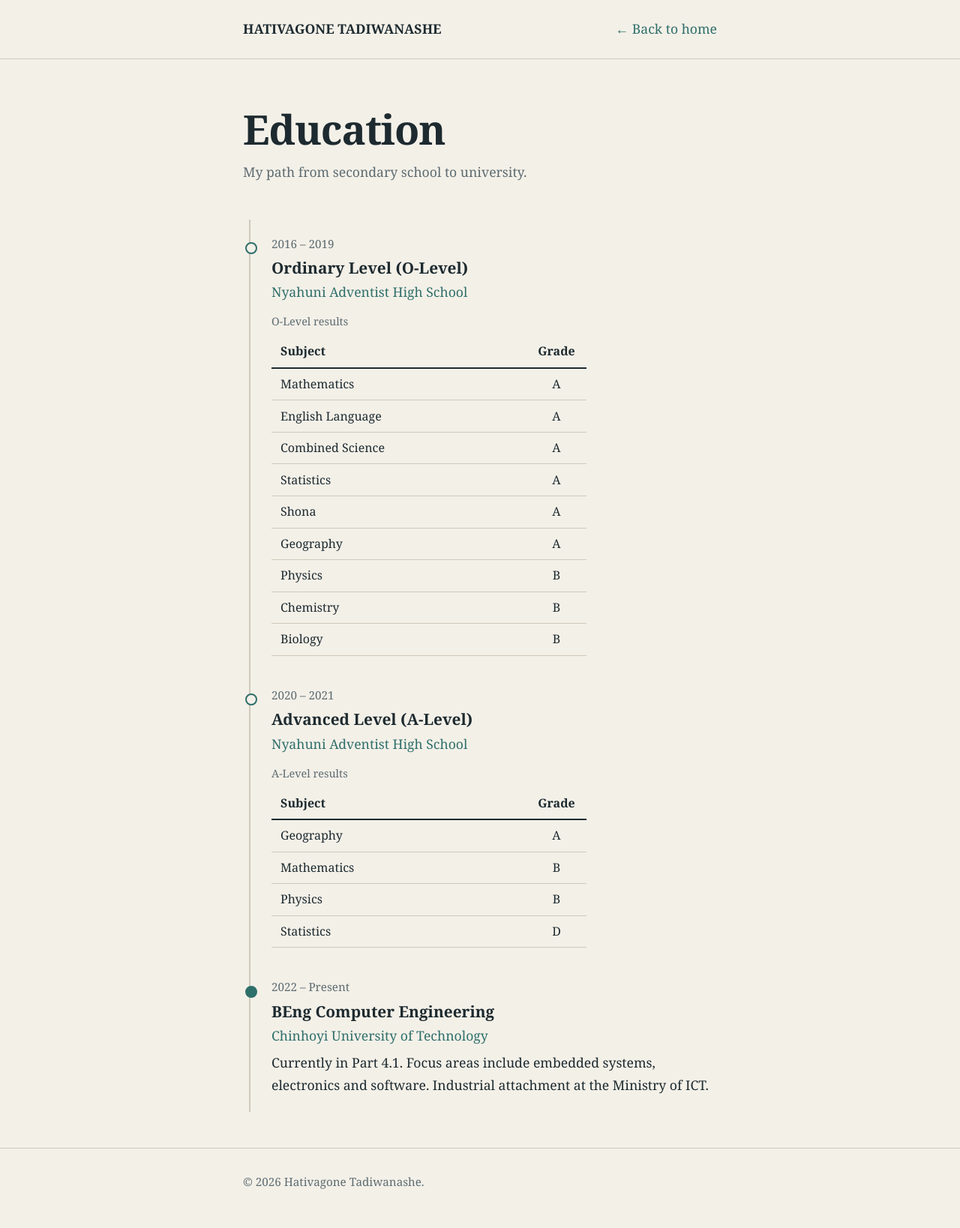
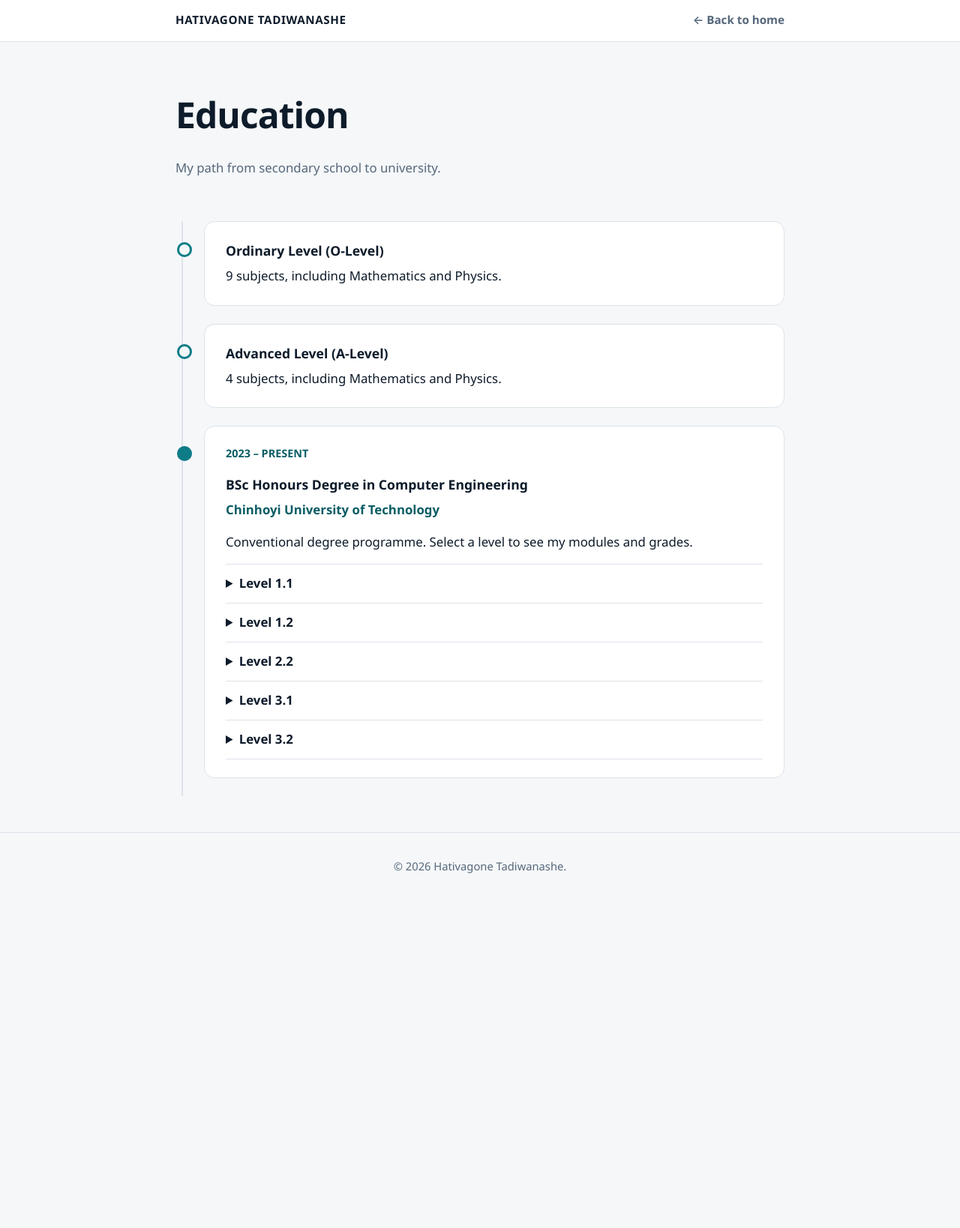
Before and after one commit to hativagone/TADY, a plain HTML site: page education.html in a window 1280 px wide. Shown: the whole page at 75% size. After the commit the page ends 1216 px from the top, so only its background shows below. Drawn offline with Linux system fonts and the light colour scheme.

Commit message:
Add files via upload

```diff
--- a/education.html
+++ b/education.html
@@ -4,136 +4,117 @@
   <meta charset="UTF-8">
   <meta name="viewport" content="width=device-width, initial-scale=1">
   <title>Education | Hativagone Tadiwanashe</title>
-  <style>
-    :root {
-      --paper: #f3f0e8;
-      --ink: #1d2a2f;
-      --muted: #5d6b70;
-      --accent: #2f6f6a;
-      --line: #cfc9ba;
-    }
-    * { box-sizing: border-box; }
-    body {
-      margin: 0;
-      background: var(--paper);
-      color: var(--ink);
-      font-family: Georgia, "Times New Roman", serif;
-      font-size: 1.1rem;
-      line-height: 1.7;
-    }
-    a { color: var(--accent); }
-    a:focus-visible { outline: 3px solid var(--accent); outline-offset: 3px; }
-    .wrap { max-width: 680px; margin: 0 auto; padding: 0 1.5rem; }
-
-    nav { padding: 1.5rem 0; border-bottom: 1px solid var(--line); }
-    nav .wrap { display: flex; justify-content: space-between; flex-wrap: wrap; gap: 1rem; }
-    nav a { text-decoration: none; }
-
-    header { padding: 4rem 0 2rem; }
-    h1 { font-size: clamp(2.2rem, 7vw, 3.4rem); line-height: 1.1; margin: 0 0 0.75rem; letter-spacing: -0.02em; }
-    .intro { color: var(--muted); margin: 0; }
-
-    /* Timeline: the vertical line shows the order from secondary to university */
-    .timeline { border-left: 2px solid var(--line); margin: 1rem 0 3rem 0.5rem; padding-left: 1.75rem; }
-    .entry { position: relative; padding: 1.25rem 0; }
-    .entry::before {
-      content: ""; position: absolute; left: calc(-1.75rem - 7px); top: 1.9rem;
-      width: 12px; height: 12px; border-radius: 50%;
-      background: var(--paper); border: 2px solid var(--accent);
-    }
-    .entry.current::before { background: var(--accent); }
-    .years { color: var(--muted); font-size: 0.95rem; margin: 0; }
-    .entry h2 { font-size: 1.3rem; margin: 0.1rem 0 0; }
-    .school { margin: 0; color: var(--accent); }
-    .entry p.detail { margin: 0.4rem 0 0; }
-
-    /* Results tables */
-    .table-scroll { overflow-x: auto; margin-top: 0.75rem; }
-    table.grades { border-collapse: collapse; width: 100%; max-width: 420px; font-size: 1rem; }
-    .grades caption { text-align: left; color: var(--muted); font-size: 0.9rem; padding-bottom: 0.4rem; }
-    .grades th, .grades td { text-align: left; padding: 0.45rem 0.75rem; border-bottom: 1px solid var(--line); }
-    .grades thead th { border-bottom: 2px solid var(--ink); }
-    .grades td:last-child, .grades th:last-child { text-align: center; width: 5rem; }
-
-    footer { padding: 2rem 0 3rem; color: var(--muted); font-size: 0.95rem; border-top: 1px solid var(--line); }
-  </style>
+  <link rel="stylesheet" href="style.css">
 </head>
 <body>
-
-  <nav>
-    <div class="wrap">
-      <strong>HATIVAGONE TADIWANASHE</strong>
-      <a href="index.html">&larr; Back to home</a>
+  <header class="topbar">
+    <div class="wrap"><span class="brand">HATIVAGONE TADIWANASHE</span><nav><a href="index.html">&larr; Back to home</a></nav></div>
+  </header>
+  <main class="wrap">
+    <div class="page-title">
+      <h1>Education</h1>
+      <p class="muted">My path from secondary school to university.</p>
     </div>
-  </nav>
-
-  <main class="wrap">
-    <header>
-      <h1>Education</h1>
-      <p class="intro">My path from secondary school to university.</p>
-    </header>
-
-    <!-- EDIT: replace every school name, year and detail below with your real ones.
-         To add another stage, copy one whole <div class="entry"> block and paste it. -->
     <div class="timeline">
-
       <div class="entry">
-        <p class="years">2016 – 2019</p>
-        <h2>Ordinary Level (O-Level)</h2>
-        <p class="school">Nyahuni Adventist High School</p>
-        <!-- EDIT: put your real subjects and grades. Copy a <tr> line to add a subject. -->
+        <div class="card">
+          <h3>Ordinary Level (O-Level)</h3>
+          <!-- EDIT: add your school name, years and grades -->
+          <p>9 subjects, including Mathematics and Physics.</p>
+        </div>
+      </div>
+      <div class="entry">
+        <div class="card">
+          <h3>Advanced Level (A-Level)</h3>
+          <!-- EDIT: add your school name, years and grades -->
+          <p>4 subjects, including Mathematics and Physics.</p>
+        </div>
+      </div>
+      <div class="entry current">
+        <div class="card">
+          <p class="years">2023 &ndash; PRESENT</p>
+          <h3>BSc Honours Degree in Computer Engineering</h3>
+          <p class="school">Chinhoyi University of Technology</p>
+          <p>Conventional degree programme. Select a level to see my modules and grades.</p>
+        <details>
+          <summary>Level 1.1</summary>
           <div class="table-scroll">
             <table class="grades">
-            <caption>O-Level results</caption>
-            <thead><tr><th scope="col">Subject</th><th scope="col">Grade</th></tr></thead>
+              <caption>Level 1.1 modules and grades</caption>
+              <thead><tr><th scope="col">Module</th><th scope="col">Grade</th></tr></thead>
               <tbody>
-              <tr><td>Mathematics</td><td>A</td></tr>
-              <tr><td>English Language</td><td>A</td></tr>
-              <tr><td>Combined Science</td><td>A</td></tr>
-              <tr><td>Statistics</td><td>A</td></tr>
-              <tr><td>Shona</td><td>A</td></tr>
-              <tr><td>Geography</td><td>A</td></tr>
-              <tr><td>Physics</td><td>B</td></tr>
-              <tr><td>Chemistry</td><td>B</td></tr>
-              <tr><td>Biology</td><td>B</td></tr>
+              <tr><td>Communication and Information Technology</td><td>A</td></tr>
+              <tr><td>Single Variable Calculus</td><td>B</td></tr>
+              <tr><td>Engineering Drawing</td><td>C</td></tr>
+              <tr><td>Engineering Physics</td><td>B</td></tr>
               </tbody>
             </table>
           </div>
-      </div>
-
-      <div class="entry">
-        <p class="years">2020 – 2021</p>
-        <h2>Advanced Level (A-Level)</h2>
-        <p class="school">Nyahuni Adventist High School</p>
-        <!-- EDIT: put your real subjects and grades. Copy a <tr> line to add a subject. -->
+        </details>
+        <details>
+          <summary>Level 1.2</summary>
           <div class="table-scroll">
             <table class="grades">
-            <caption>A-Level results</caption>
-            <thead><tr><th scope="col">Subject</th><th scope="col">Grade</th></tr></thead>
+              <caption>Level 1.2 modules and grades</caption>
+              <thead><tr><th scope="col">Module</th><th scope="col">Grade</th></tr></thead>
               <tbody>
-               <tr><td>Geography</td><td>A</td></tr>
-              <tr><td>Mathematics</td><td>B</td></tr>
-              <tr><td>Physics</td><td>B</td></tr>
-               <tr><td>Statistics</td><td>D</td></tr>
-
+              <tr><td>Discrete Mathematics</td><td>B</td></tr>
+              <tr><td>Computer Organization and Architecture</td><td>C</td></tr>
+              <tr><td>Multi-Variable Calculus</td><td>C</td></tr>
+              <tr><td>Introduction to Manufacturing Processes</td><td>B</td></tr>
               </tbody>
             </table>
           </div>
+        </details>
+        <details>
+          <summary>Level 2.2</summary>
+          <div class="table-scroll">
+            <table class="grades">
+              <caption>Level 2.2 modules and grades</caption>
+              <thead><tr><th scope="col">Module</th><th scope="col">Grade</th></tr></thead>
+              <tbody>
+              <tr><td>Fundamentals of Engineering, Electromagnetics and Semi-Conductor Devices</td><td>B</td></tr>
+              <tr><td>Digital Electronics and Logic Design</td><td>C</td></tr>
+              <tr><td>Engineering Numerical Analysis and Modelling</td><td>C</td></tr>
+              <tr><td>Engineering Design Principles</td><td>A</td></tr>
+              </tbody>
+            </table>
           </div>
-
-      <div class="entry current">
-        <p class="years">2022 – Present</p>
-        <h2>BEng Computer Engineering</h2>
-        <p class="school">Chinhoyi University of Technology</p>
-        <p class="detail">Currently in Part 4.1. Focus areas include embedded systems, electronics and software. Industrial attachment at the Ministry of ICT.</p>
+        </details>
+        <details>
+          <summary>Level 3.1</summary>
+          <div class="table-scroll">
+            <table class="grades">
+              <caption>Level 3.1 modules and grades</caption>
+              <thead><tr><th scope="col">Module</th><th scope="col">Grade</th></tr></thead>
+              <tbody>
+              <tr><td>Microprocessors and Microcontrollers Interfacing</td><td>C</td></tr>
+              <tr><td>Object Oriented Programming</td><td>B</td></tr>
+              <tr><td>Data Communications and Networks</td><td>A</td></tr>
+              <tr><td>Instrumentation and Embedded Control</td><td>B</td></tr>
+              </tbody>
+            </table>
           </div>
-
+        </details>
+        <details>
+          <summary>Level 3.2</summary>
+          <div class="table-scroll">
+            <table class="grades">
+              <caption>Level 3.2 modules and grades</caption>
+              <thead><tr><th scope="col">Module</th><th scope="col">Grade</th></tr></thead>
+              <tbody>
+              <tr><td>Functional Programming</td><td>C</td></tr>
+              <tr><td>Embedded Systems Engineering</td><td>B</td></tr>
+              <tr><td>Technopreneurship</td><td>B</td></tr>
+              <tr><td>Engineering Research Methods and Statistics</td><td>C</td></tr>
+              </tbody>
+            </table>
+          </div>
+        </details>
+        </div>
+      </div>
     </div>
   </main>
-
-  <footer>
-    <div class="wrap">&copy; 2026 Hativagone Tadiwanashe.</div>
-  </footer>
-
+  <footer>&copy; 2026 Hativagone Tadiwanashe.</footer>
 </body>
 </html>
--- /dev/null
+++ b/style.css
@@ -0,0 +1,79 @@
+/* Shared styles for every page. Colours live in :root, so you can change the whole look in one place. */
+:root {
+  --bg: #f5f7f9; --card: #ffffff; --ink: #0d1b2a; --muted: #55677a;
+  --accent: #0e7c86; --accent-dark: #0a5d65; --line: #dde3ea; --glow: #e3f3f4;
+}
+@media (prefers-color-scheme: dark) {
+  :root { --bg: #0b1520; --card: #121f2e; --ink: #e8eef4; --muted: #9fb0c1;
+          --accent: #4cc3cd; --accent-dark: #7fd9e0; --line: #223348; --glow: #14303a; }
+}
+* { box-sizing: border-box; }
+html { scroll-behavior: smooth; scroll-padding-top: 5rem; }
+body { margin: 0; background: var(--bg); color: var(--ink); line-height: 1.7; font-size: 1.05rem;
+  font-family: "Segoe UI", system-ui, -apple-system, Roboto, Arial, sans-serif; }
+a { color: var(--accent-dark); }
+a:focus-visible, summary:focus-visible { outline: 3px solid var(--accent); outline-offset: 3px; border-radius: 4px; }
+.wrap { max-width: 860px; margin: 0 auto; padding: 0 1.5rem; }
+
+/* Top bar */
+.topbar { position: sticky; top: 0; z-index: 10; background: var(--card); border-bottom: 1px solid var(--line); }
+.topbar .wrap { display: flex; justify-content: space-between; align-items: center; flex-wrap: wrap; gap: .5rem 1.5rem; padding-top: .9rem; padding-bottom: .9rem; }
+.brand { font-weight: 800; letter-spacing: .04em; font-size: .95rem; }
+.topbar nav { display: flex; gap: 1.25rem; flex-wrap: wrap; }
+.topbar nav a { text-decoration: none; color: var(--muted); font-weight: 600; font-size: .95rem; }
+.topbar nav a:hover { color: var(--accent); }
+
+/* Hero */
+.hero { padding: 4.5rem 0 3rem; display: grid; grid-template-columns: 1fr 220px; gap: 2.5rem; align-items: center; }
+.badge { display: inline-block; background: var(--glow); color: var(--accent-dark); font-weight: 700; font-size: .85rem; padding: .25rem .8rem; border-radius: 999px; margin-bottom: 1rem; }
+.hero h1 { font-size: clamp(2.3rem, 6vw, 3.6rem); line-height: 1.05; margin: 0 0 1rem; letter-spacing: -.03em; }
+.hero h1 span { color: var(--accent); }
+.tagline { color: var(--muted); font-size: 1.2rem; margin: 0 0 1.75rem; max-width: 34rem; }
+.btns { display: flex; gap: .8rem; flex-wrap: wrap; }
+.btn { display: inline-block; background: var(--accent); color: #fff; padding: .7rem 1.4rem; border-radius: 8px; text-decoration: none; font-weight: 700; border: 2px solid var(--accent); }
+.btn:hover { background: var(--accent-dark); border-color: var(--accent-dark); }
+.btn.ghost { background: transparent; color: var(--accent-dark); }
+.btn.ghost:hover { background: var(--glow); }
+.avatar { position: relative; width: 220px; height: 220px; border-radius: 50%; border: 5px solid var(--card);
+  box-shadow: 0 0 0 3px var(--accent), 0 18px 40px rgba(13,27,42,.18); overflow: hidden; background: var(--glow);
+  display: grid; place-items: center; font-size: 4rem; font-weight: 800; color: var(--accent); justify-self: center; }
+.avatar img { position: absolute; inset: 0; width: 100%; height: 100%; object-fit: cover; }
+
+/* Sections */
+section { padding: 1.25rem 0; }
+h2 { font-size: 1.5rem; margin: 0 0 1rem; letter-spacing: -.01em; }
+h2::before { content: ""; display: inline-block; width: 6px; height: 1.1em; background: var(--accent); border-radius: 3px; margin-right: .6rem; vertical-align: -.15em; }
+.card { background: var(--card); border: 1px solid var(--line); border-radius: 14px; padding: 1.5rem 1.75rem; }
+.card p { margin: 0 0 .9rem; } .card p:last-child { margin: 0; }
+.grid2 { display: grid; grid-template-columns: repeat(auto-fit, minmax(240px, 1fr)); gap: 1rem; }
+.card h3 { margin: 0 0 .25rem; font-size: 1.1rem; }
+.muted { color: var(--muted); }
+.chips { list-style: none; padding: 0; margin: 0; display: flex; flex-wrap: wrap; gap: .6rem; }
+.chips li { background: var(--card); border: 1px solid var(--line); padding: .35rem .95rem; border-radius: 999px; font-size: .97rem; font-weight: 600; }
+
+footer { margin-top: 3rem; padding: 2rem 0 3rem; text-align: center; color: var(--muted); font-size: .92rem; border-top: 1px solid var(--line); }
+
+/* Education page */
+.page-title { padding: 3.5rem 0 1.5rem; }
+.page-title h1 { font-size: clamp(2.1rem, 6vw, 3rem); margin: 0 0 .5rem; letter-spacing: -.02em; }
+.timeline { border-left: 2px solid var(--line); margin: 1rem 0 0 .5rem; padding-left: 1.75rem; }
+.entry { position: relative; padding-bottom: 1.5rem; }
+.entry::before { content: ""; position: absolute; left: calc(-1.75rem - 8px); top: 1.7rem; width: 14px; height: 14px; border-radius: 50%; background: var(--bg); border: 3px solid var(--accent); }
+.entry.current::before { background: var(--accent); }
+.years { color: var(--accent-dark); font-weight: 700; font-size: .9rem; margin: 0 0 .2rem; }
+.school { color: var(--accent-dark); margin: 0 0 .5rem; font-weight: 600; }
+details { border-top: 1px solid var(--line); padding: .7rem 0; }
+details:last-of-type { border-bottom: 1px solid var(--line); }
+summary { cursor: pointer; font-weight: 700; }
+.table-scroll { overflow-x: auto; margin-top: .75rem; }
+table.grades { border-collapse: collapse; width: 100%; font-size: .98rem; }
+.grades caption { text-align: left; color: var(--muted); font-size: .88rem; padding-bottom: .4rem; }
+.grades th, .grades td { text-align: left; padding: .5rem .75rem; border-bottom: 1px solid var(--line); }
+.grades thead th { border-bottom: 2px solid var(--accent); }
+.grades td:last-child, .grades th:last-child { text-align: center; width: 5rem; font-weight: 700; }
+
+@media (max-width: 680px) {
+  .hero { grid-template-columns: 1fr; padding-top: 2.5rem; text-align: center; }
+  .avatar { order: -1; width: 170px; height: 170px; font-size: 3rem; }
+  .tagline { margin-left: auto; margin-right: auto; } .btns { justify-content: center; }
+}
```
Also changed, not shown: index.html (+61 -87 lines), WhatsApp Image 2026-11-25 at 08.01.40.jpeg (added), photo.jpg (added). Lines whose indentation alone changed are shown as unchanged.
